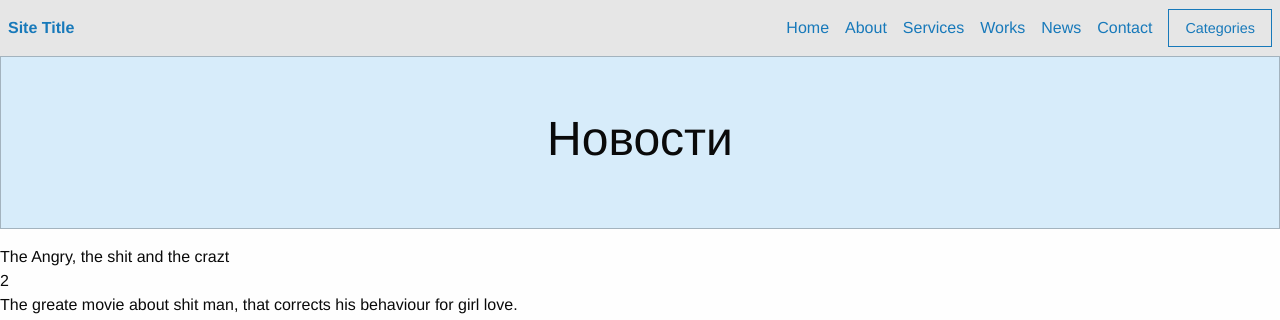
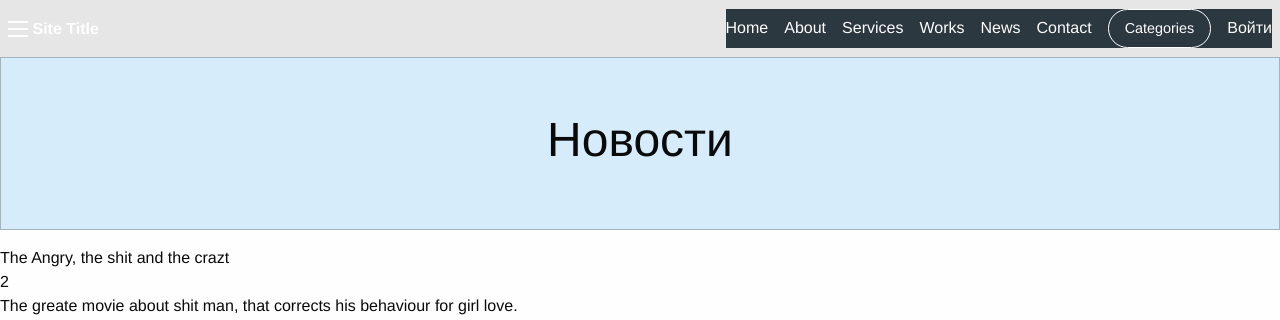
Before and after one commit to Alpha787/simple-blog, a Django app: page /post/2 in a window 1280 px wide. Shown: the top 320 px of the page. Run offline with Django 5.2, Linux system fonts and the light colour scheme; data comes from the database, SQL or seed files in the repository; grey boxes labelled with a size stand in for pictures from a placeholder-image service; some libraries are stand-ins or nearby versions.

Commit message:
Added links for css

```diff
--- a/blog/templates/post.html
+++ b/blog/templates/post.html
@@ -5,6 +5,9 @@
     <meta charset="utf-8" />
     <meta name="viewport" content="width=device-width, initial-scale=1.0" />
     <title>Мой новостной сайт</title>
+    <link rel="stylesheet" href="{% static 'registration.css' %}">
+    <link rel="stylesheet" href="{% static 'topbar.css' %}">
+    <link rel="stylesheet" href="{% static 'alert.css' %}">
     <link rel="stylesheet" href="https://dhbhdrzi4tiry.cloudfront.net/cdn/sites/foundation.min.css">
   </head>
   <body>
@@ -29,6 +32,9 @@
             <li>
               <button type="button" class="button hollow topbar-responsive-button">Categories</button>
             </li>
+            <li class="nav-item">
+              <a class="nav-link" href="{% url 'login' %}">Войти</a>
+            </li>
           </ul>
         </div>
       </div>
@@ -43,8 +49,7 @@
     </div>
     {% block content %}
     {% endblock %}
-    <script src="https://code.jquery.com/jquery-2.1.4.min.js"></script>
-    <script src="https://dhbhdrzi4tiry.cloudfront.net/cdn/sites/foundation.js"></script>
+
     <script>
       $(document).foundation();
     </script>
@@ -90,4 +95,6 @@
       </div>
     </div>
   </footer>
+  <script src="https://code.jquery.com/jquery-2.1.4.min.js"></script>
+  <script src="https://dhbhdrzi4tiry.cloudfront.net/cdn/sites/foundation.js"></script>
 </html>
```
